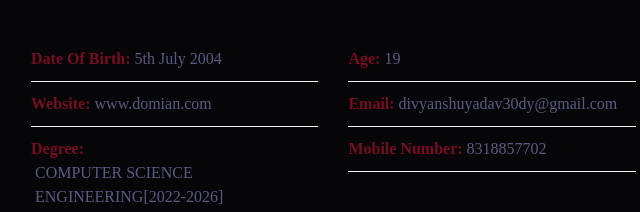
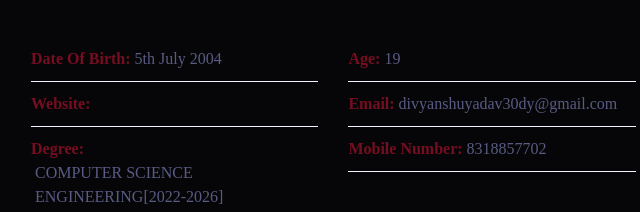
Before and after one commit to coldzera630/Portfolio, a plain HTML site: page index.html in a window 1280 px wide. Shown: the part 1188-1400 px from the top of the page, 191-831 px from the left. Drawn offline with Linux system fonts and the light colour scheme; a web font is replaced by a local one.

Commit message:
index.html

```diff
--- a/index.html
+++ b/index.html
@@ -95,7 +95,7 @@
                                             <p>Age:<span>19</span></p>
                                         </div>
                                         <div class="info-item padd-15">
-                                            <p>Website:<span>www.domian.com</span></p>
+                                            <p>Website:<span></span></p>
                                         </div>
                                         <div class="info-item padd-15">
                                             <p>Email:<span>divyanshuyadav30dy@gmail.com</span></p>
```
